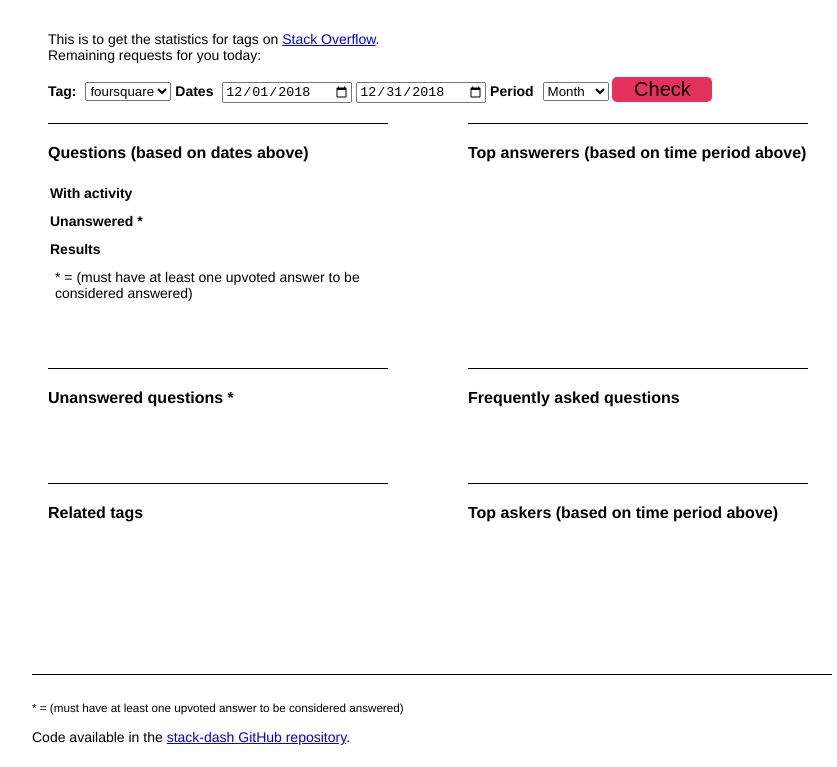
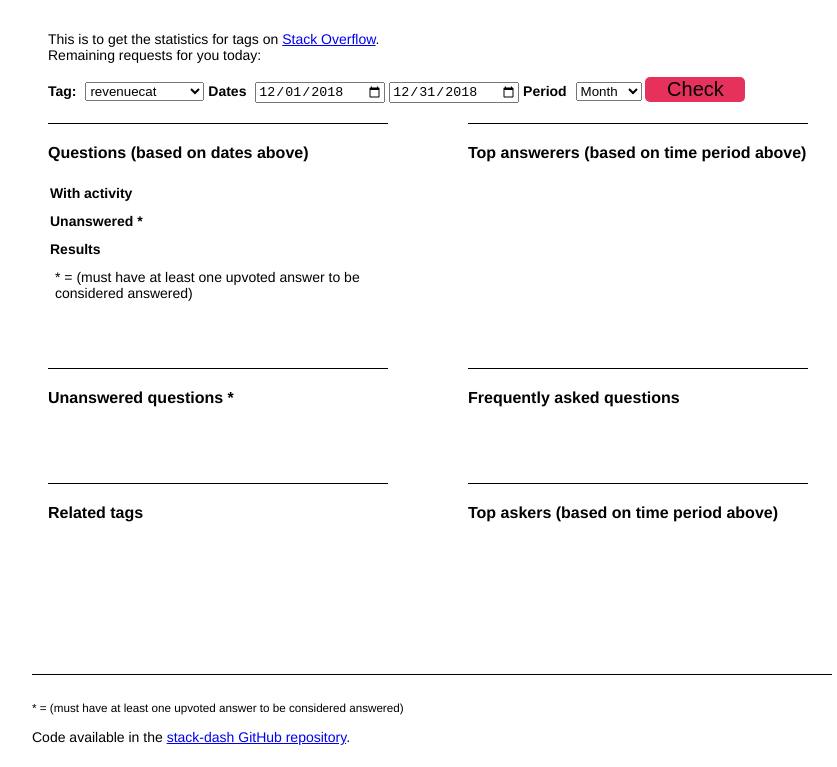
Before and after one commit to rkotzy/stack-dash, a plain HTML site: page index.html in a window 1280 px wide. Shown: the part 122-889 px from the top of the page, without its empty margins (208-1045 px from the left). Drawn offline with Linux system fonts and the light colour scheme; no server answers.

Commit message:
Update index.html

```diff
--- a/index.html
+++ b/index.html
@@ -34,7 +34,8 @@
                 <form id="selection-form">
                     <label for="stack-overflow-tag">Tag:</label>
                     <select id="stack-overflow-tag">
-                        <option value="foursquare" selected>foursquare</option>
+                        <option value="revenuecat" selected>revenuecat</option>
+                        <option value="in-app-purchase">in-app-purchase</option>
                     </select>
 
                     <label for="start-date">Dates</label>
```
